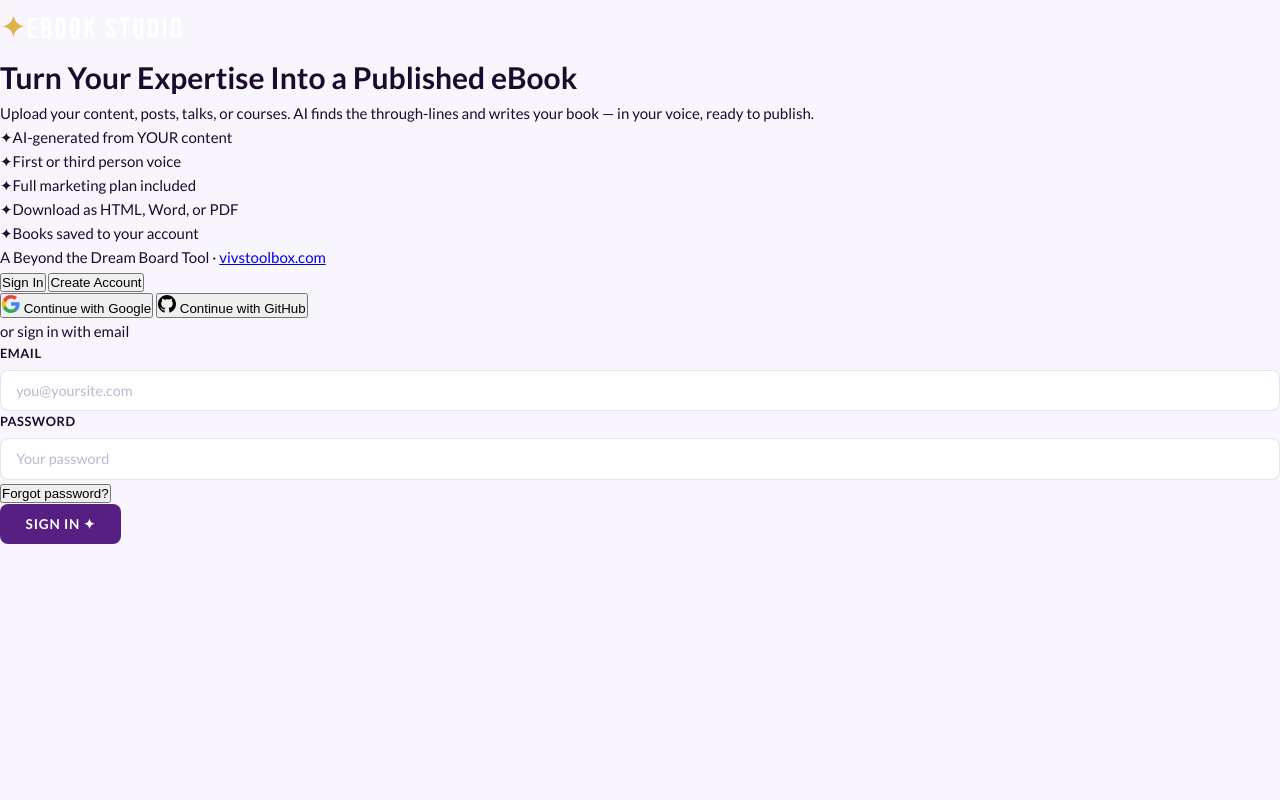
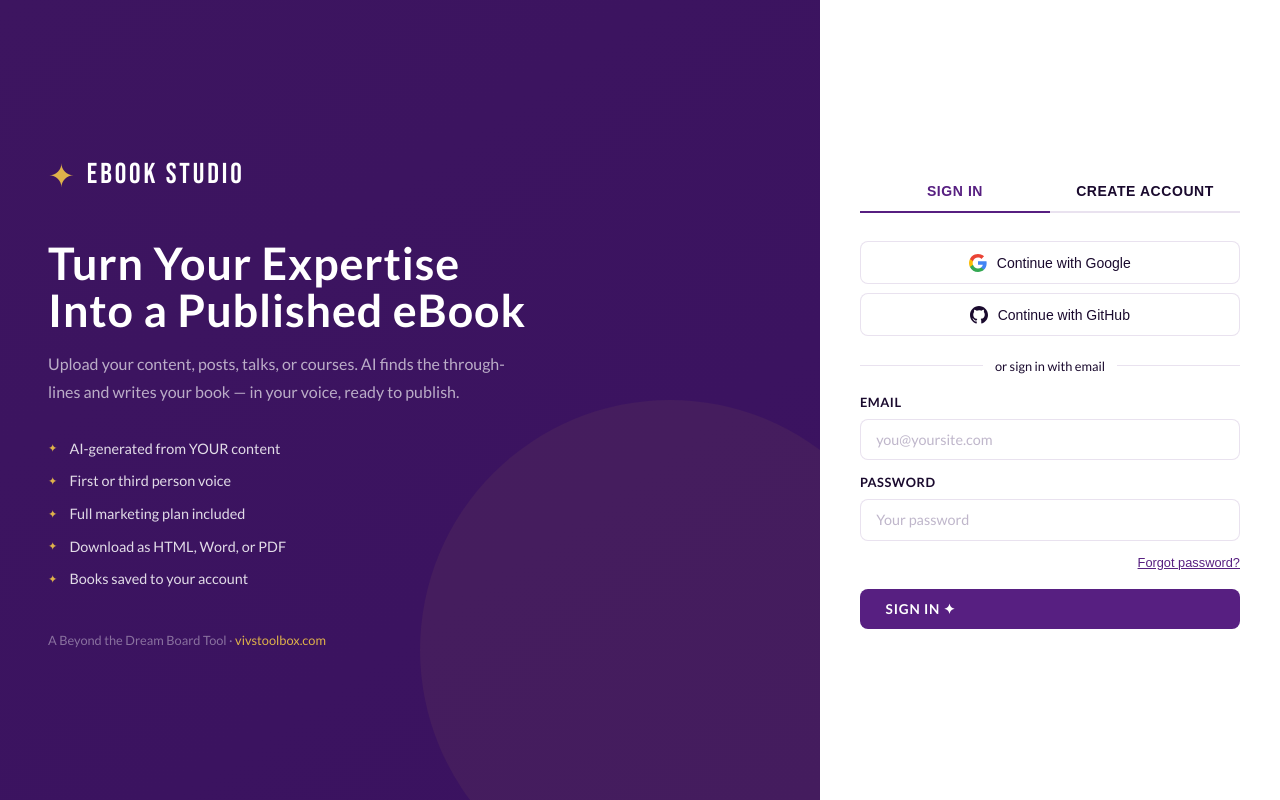
Before and after one commit to vivekavonrosen/ebook-studio, a website: page index.html in a window 1280 px wide. Drawn offline with nearby package versions, Linux system fonts and the light colour scheme.

Commit message:
Add files via upload

```diff
--- a/styles.css
+++ b/styles.css
@@ -575,3 +575,240 @@ body {
   border-color: rgba(223, 178, 74, 0.8);
   color: var(--purple-dark);
 }
+
+/* ── Auth Screen ───────────────────────────────────────────────── */
+#authScreen {
+  min-height: 100vh;
+  background: var(--purple-dark);
+}
+.auth-split {
+  display: flex;
+  min-height: 100vh;
+}
+.auth-brand {
+  flex: 1;
+  background: linear-gradient(145deg, var(--purple-dark) 0%, #3a1260 100%);
+  display: flex;
+  align-items: center;
+  padding: 3rem;
+  position: relative;
+  overflow: hidden;
+}
+.auth-brand::before {
+  content: '';
+  position: absolute;
+  bottom: -100px;
+  right: -100px;
+  width: 500px;
+  height: 500px;
+  border-radius: 50%;
+  background: var(--gold);
+  opacity: 0.06;
+}
+.auth-brand-inner {
+  position: relative;
+  z-index: 1;
+  max-width: 480px;
+}
+.auth-logo {
+  display: flex;
+  align-items: center;
+  gap: 0.75rem;
+  margin-bottom: 2.5rem;
+}
+.auth-headline {
+  font-family: var(--font-heading);
+  font-size: clamp(2rem, 3.5vw, 3rem);
+  color: #fff;
+  line-height: 1.05;
+  letter-spacing: 0.02em;
+  margin-bottom: 1rem;
+}
+.auth-sub {
+  font-size: 1rem;
+  color: rgba(255,255,255,0.65);
+  line-height: 1.7;
+  margin-bottom: 2rem;
+}
+.auth-features {
+  display: flex;
+  flex-direction: column;
+  gap: 0.6rem;
+  margin-bottom: 2.5rem;
+}
+.auth-feature {
+  display: flex;
+  align-items: center;
+  gap: 0.75rem;
+  color: rgba(255,255,255,0.85);
+  font-size: 0.9rem;
+}
+.auth-feature span:first-child {
+  color: var(--gold);
+  font-size: 0.7rem;
+}
+.auth-brand-tag {
+  font-size: 0.8rem;
+  color: rgba(255,255,255,0.4);
+}
+.auth-brand-tag a {
+  color: var(--gold);
+  text-decoration: none;
+}
+
+.auth-panel {
+  width: 460px;
+  min-width: 380px;
+  background: #fff;
+  display: flex;
+  align-items: center;
+  justify-content: center;
+  padding: 3rem 2.5rem;
+}
+.auth-box {
+  width: 100%;
+  max-width: 380px;
+}
+.auth-tabs {
+  display: flex;
+  gap: 0;
+  margin-bottom: 1.75rem;
+  border-bottom: 2px solid var(--border);
+}
+.auth-tab {
+  flex: 1;
+  background: none;
+  border: none;
+  padding: 0.75rem 1rem;
+  font-size: 0.875rem;
+  font-weight: 600;
+  color: var(--text-light);
+  cursor: pointer;
+  border-bottom: 2px solid transparent;
+  margin-bottom: -2px;
+  transition: all var(--transition);
+  letter-spacing: 0.04em;
+  text-transform: uppercase;
+}
+.auth-tab.active {
+  color: var(--purple);
+  border-bottom-color: var(--purple);
+}
+.auth-tab:hover:not(.active) {
+  color: var(--text-mid);
+}
+.oauth-buttons {
+  display: flex;
+  flex-direction: column;
+  gap: 0.6rem;
+  margin-bottom: 1.25rem;
+}
+.oauth-btn {
+  display: flex;
+  align-items: center;
+  justify-content: center;
+  gap: 0.6rem;
+  width: 100%;
+  padding: 0.7rem 1rem;
+  border: 1.5px solid var(--border);
+  border-radius: var(--radius);
+  background: #fff;
+  font-size: 0.875rem;
+  font-weight: 500;
+  color: var(--text-dark);
+  cursor: pointer;
+  transition: all var(--transition);
+}
+.oauth-btn:hover {
+  background: var(--bg-soft);
+  border-color: var(--purple-mid);
+}
+.auth-divider {
+  display: flex;
+  align-items: center;
+  gap: 0.75rem;
+  margin: 1rem 0;
+  color: var(--text-light);
+  font-size: 0.8rem;
+}
+.auth-divider::before,
+.auth-divider::after {
+  content: '';
+  flex: 1;
+  height: 1px;
+  background: var(--border);
+}
+.auth-fields {
+  display: flex;
+  flex-direction: column;
+  gap: 0.75rem;
+}
+.auth-forgot {
+  text-align: right;
+  margin-top: -0.25rem;
+}
+.auth-link-btn {
+  background: none;
+  border: none;
+  color: var(--purple);
+  font-size: 0.8rem;
+  cursor: pointer;
+  padding: 0;
+  text-decoration: underline;
+}
+.auth-error {
+  background: #fef2f2;
+  border: 1px solid #fecaca;
+  color: #dc2626;
+  padding: 0.6rem 0.75rem;
+  border-radius: var(--radius);
+  font-size: 0.8rem;
+}
+.auth-success {
+  background: #f0fdf4;
+  border: 1px solid #86efac;
+  color: #16a34a;
+  padding: 0.6rem 0.75rem;
+  border-radius: var(--radius);
+  font-size: 0.8rem;
+}
+.auth-submit {
+  width: 100%;
+  margin-top: 0.25rem;
+}
+.auth-terms {
+  font-size: 0.75rem;
+  color: var(--text-light);
+  text-align: center;
+  margin-top: 0.25rem;
+}
+.auth-forgot-msg {
+  font-size: 0.875rem;
+  color: var(--text-mid);
+  margin-bottom: 1rem;
+}
+.auth-confirm-msg {
+  text-align: center;
+  padding: 1.5rem 0;
+}
+.auth-confirm-icon {
+  font-size: 2.5rem;
+  margin-bottom: 1rem;
+}
+.auth-confirm-msg h3 {
+  font-family: var(--font-heading);
+  font-size: 1.4rem;
+  color: var(--purple-dark);
+  margin-bottom: 0.5rem;
+}
+.auth-confirm-msg p {
+  font-size: 0.875rem;
+  color: var(--text-mid);
+  line-height: 1.6;
+}
+
+@media (max-width: 768px) {
+  .auth-split { flex-direction: column; }
+  .auth-brand { padding: 2rem 1.5rem; min-height: auto; }
+  .auth-panel { width: 100%; min-width: unset; padding: 2rem 1.5rem; }
+}
```
